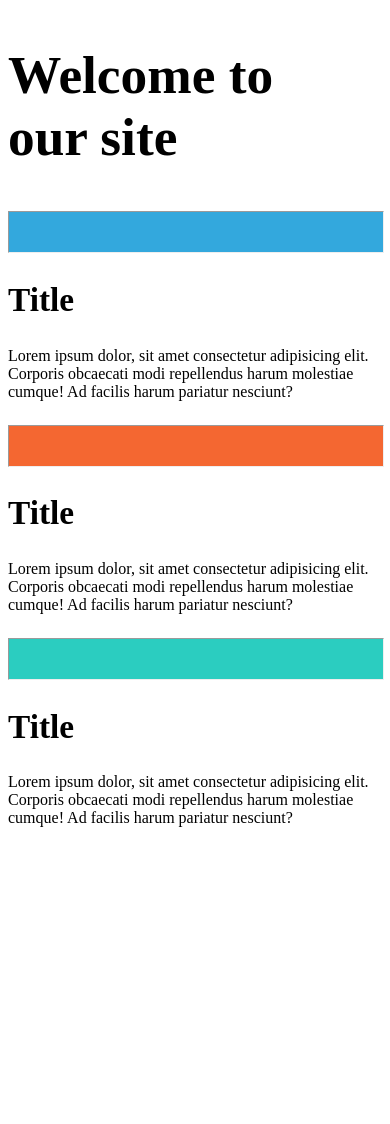
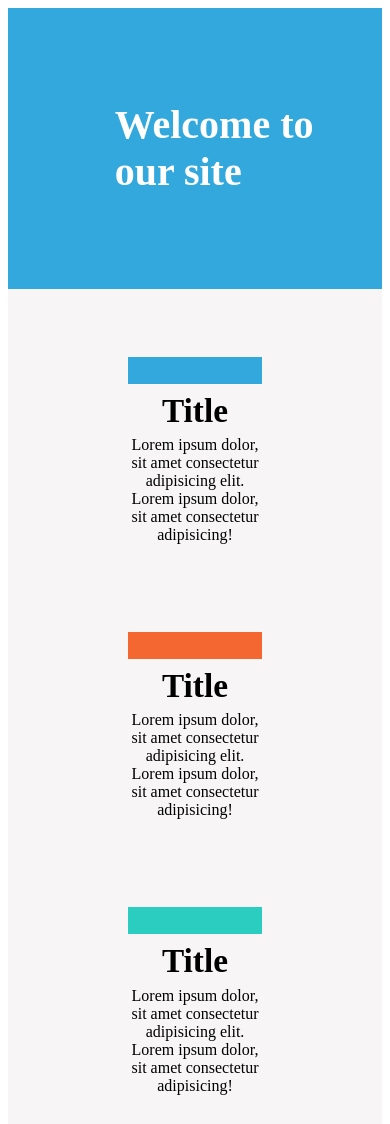
Before and after one commit to ArielHolman/Bacon-Ipsum, a plain HTML site: page index.html in a window 390 px wide. Before the commit the page ends 851 px from the top, so only its background shows below. Drawn offline with Linux system fonts and the light colour scheme.

Commit message:
updated styles to reflect background and font colors depending on size.

```diff
--- a/index.html
+++ b/index.html
@@ -4,27 +4,28 @@
     <meta charset="UTF-8">
     <meta name="viewport" content="width=device-width, initial-scale=1.0">
     <link rel="stylesheet" href="style.css">
+    <link href="https://fonts.googleapis.com/css2?family=Noto+Serif+JP:&display=swap" rel="stylesheet">
     <title>My First Responsive Website</title>
 </head>
 <body class="grid-container body-grid">
     <header class= "grid-container header">
-        <h1>Welcome to <br> our site</h1>
+        <h1>Welcome to our <strong>site</strong></h1>
     </header>
-    <main class="grid-container main-grid">
+    <main class="grid-container main-grid main-properties">
         <section class="section-one gutters">
             <hr class="hr-one">
             <h2>Title</h2>
-            <p> Lorem ipsum dolor, sit amet consectetur adipisicing elit. Corporis obcaecati modi repellendus harum molestiae cumque! Ad facilis harum pariatur nesciunt?</p>
+            <p> Lorem ipsum dolor, sit amet consectetur adipisicing elit. Lorem ipsum dolor, sit amet consectetur adipisicing!</p>
         </section>
         <section class="section-two gutters">
             <hr class="hr-two">
             <h2>Title</h2>
-            <p> Lorem ipsum dolor, sit amet consectetur adipisicing elit. Corporis obcaecati modi repellendus harum molestiae cumque! Ad facilis harum pariatur nesciunt?</p>
+            <p> Lorem ipsum dolor, sit amet consectetur adipisicing elit. Lorem ipsum dolor, sit amet consectetur adipisicing!</p>
         </section>
         <section class="section-three gutters">
             <hr class="hr-three">
             <h2>Title</h2>
-            <p> Lorem ipsum dolor, sit amet consectetur adipisicing elit. Corporis obcaecati modi repellendus harum molestiae cumque! Ad facilis harum pariatur nesciunt?</p>
+            <p> Lorem ipsum dolor, sit amet consectetur adipisicing elit. Lorem ipsum dolor, sit amet consectetur adipisicing!</p>
         </section>
     </main>
 </body>
--- a/style.css
+++ b/style.css
@@ -4,7 +4,6 @@
 .header {
     grid-area:header;
 }
-
 .section-one{
     grid-area:section-one;
 }
@@ -14,61 +13,37 @@
 .section-three{
     grid-area:section-three;
 }
-
-/* .first-grid {
-    grid-template-rows: 1fr 3fr;
-    border: 2pt dotted red;
-    color: white;
-    background-color: #33A8DD;
-    display: flex;
-    justify-content: center;
-} */
-
-h1{
-    font-size: 40pt;
-    text-align: left;
+.main-grid {
+    grid-area: main-grid;
 }
-
-/* .second-grid {
-    /* grid-template-rows: 1fr 1fr 1fr;
-    border:2pt solid blue;
-    text-align: center;
-    background-color: #F7F5F6;
-} */
-
+body {
+    font-family: 'Noto Serif JP', serif;
+}
+h1 {
+    font-size: 30pt;
+    padding: 50pt 50pt;
+}
+h2 {
+    font-size: 25pt;
+    margin: 5pt;
+}
+p {
+    margin: 2pt 0 20pt;
+}
 .hr-one {
     width: 100%;
     height: 30pt;
     background-color: #33A8DD;
 }
-
-h2{
-    font-size: 25pt;
-}
-
 .hr-two {
     width: 100%;
     height: 30pt;
     background-color: #F46731;
 }
-
 .hr-three {
     width: 100%;
     height: 30pt;
     background-color: #2BCDC0;
-}
-
-h1{
-    background-color: #33A8DD (Blue)
-    ;
-}
-
-/* .gutters {
-    max-width: 30%;
-    margin: 30pt auto;
-} */
-.main-grid {
-    grid-area: main-grid;
 }
 
 @media (max-width: 992px) {
@@ -81,8 +56,25 @@ h1{
         grid-template-areas:
         "section-one section-two section-three ";
     }
+    .header {
+        text-align: center;
+        background-color: #2BCDC0;
+        color: white;
+    }
+    .main-properties {
+        text-align: center;
+        background-color: #1B1B1B;
+        padding: 10pt 20pt;
+        color: white;
+    }
+    section {
+        margin: 20pt;
+    }
+    .hr-one, .hr-two, .hr-three {
+        height: 20pt;
+        border: none;
+    }
 }
-
 
 @media (max-width: 576px) {
     .body-grid {
@@ -92,12 +84,22 @@ h1{
         "main-grid"
         "main-grid";
     }
-
     .main-grid {
         grid-template-areas:
         "section-one"
         "section-two"
         "section-three";
     }
-
+    .header {
+        text-align: left;
+        color: white;
+        background-color: #33A8DD;
+        padding-left: 30pt;
+    }
+    .main-properties {
+        text-align: center;
+        background-color: #F7F5F6;
+        padding: 25pt 70pt;
+        color: black;
+    }
 }
```
